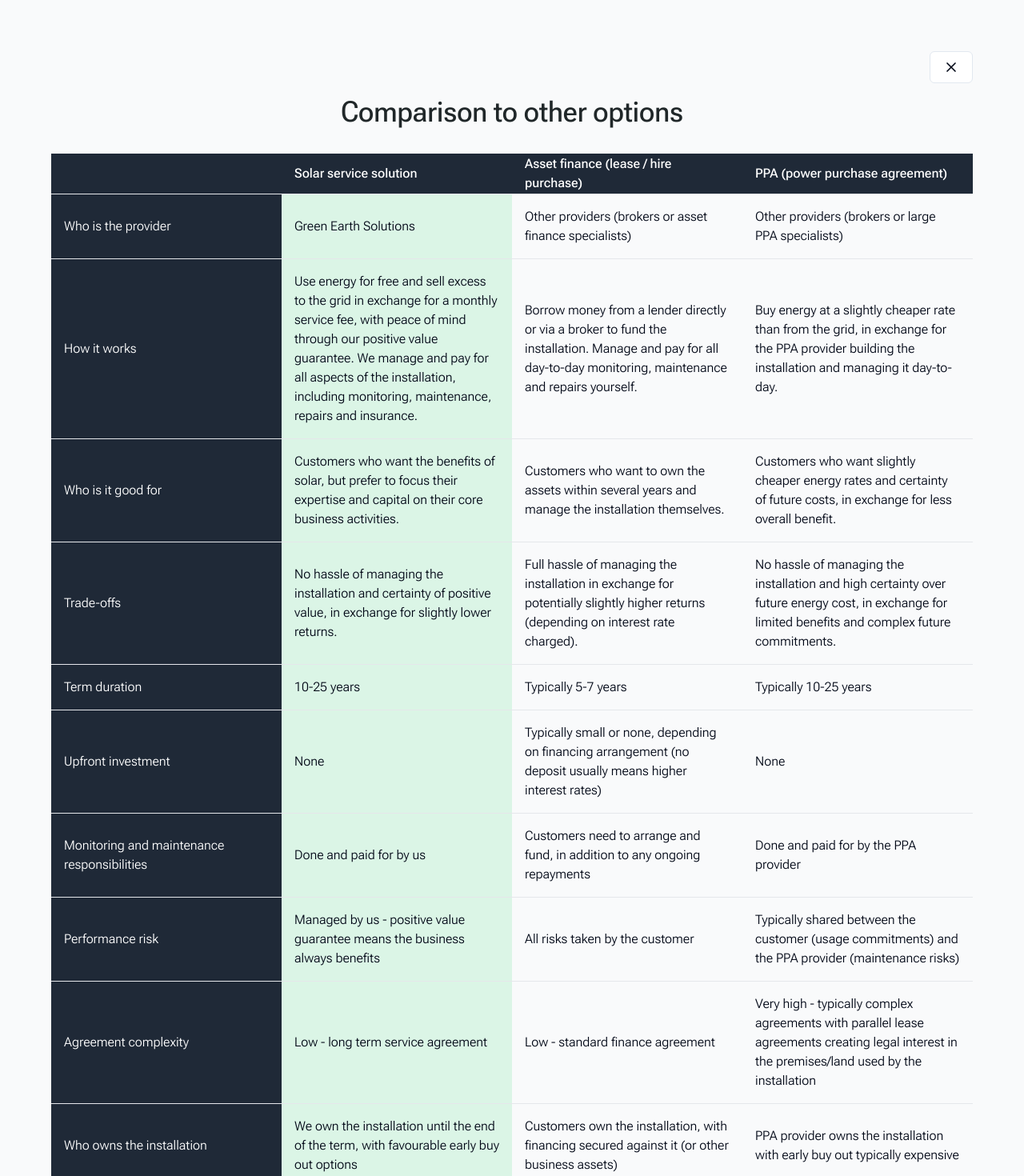
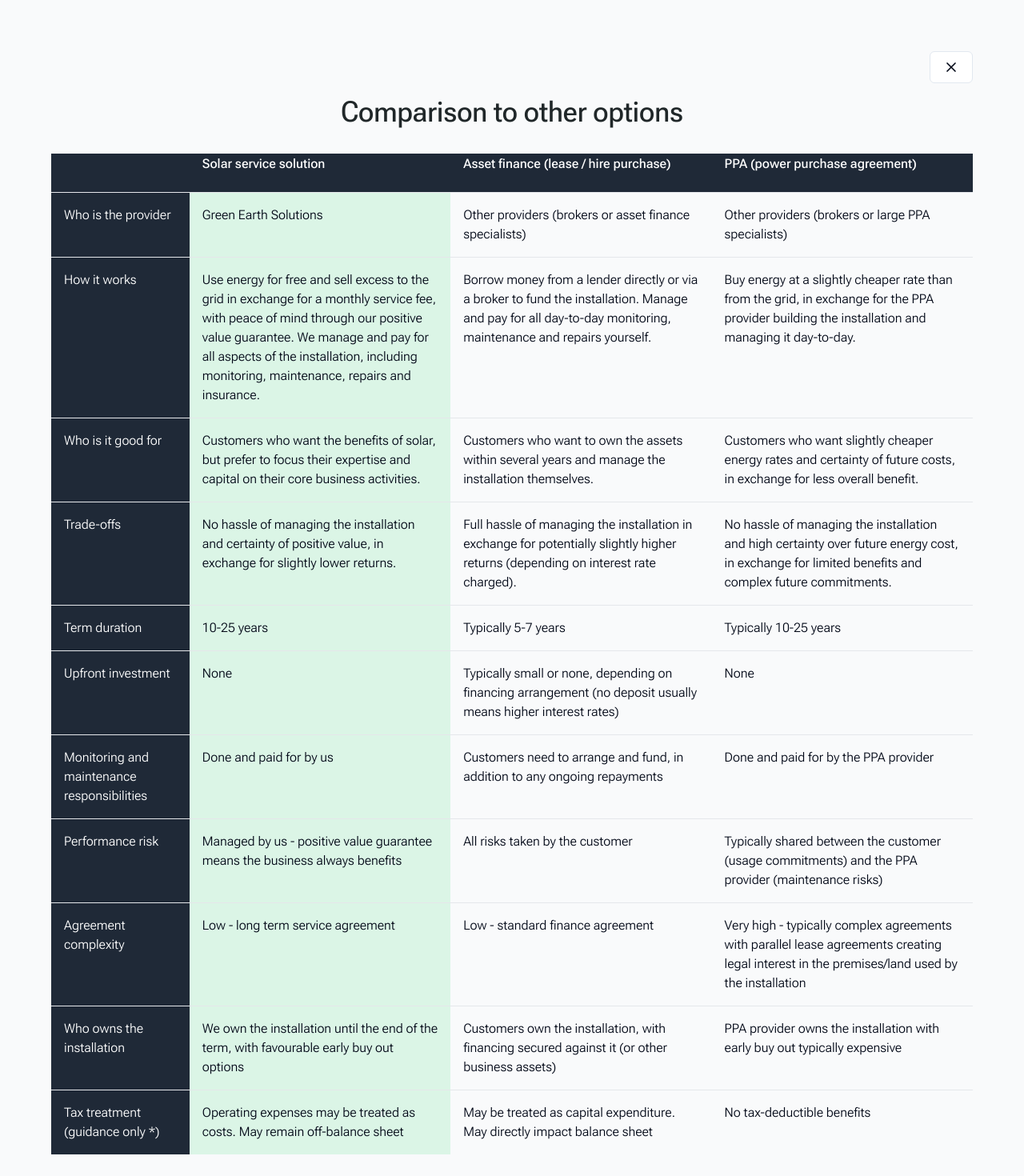
Before and after one commit to marianne-p/ges, a React (Vite) app: page /green_website/comparison in a window 1280 px wide. Shown: the top 1470 px of the page at 80% size. Built offline with nearby package versions, Linux system fonts and the light colour scheme.

Commit message:
18Nov changes

```diff
--- a/src/components/AboutUs.jsx
+++ b/src/components/AboutUs.jsx
@@ -22,13 +22,13 @@ const AboutUs = () => {
               </div>
 
               {/* Right column - SunGift logo */}
-              <div className="w-full md:w-[40%] flex flex-col justify-center items-right">
+              <div className="md:w-[40%] flex flex-col justify-center items-right">
                 <p className="text-gray-600 text-right text-s mb-6">   In partnership with:   </p>
                 <a href="https://www.sungiftsolar.co.uk" target="_blank" rel="noopener noreferrer">
                   <img
                     src={sunGiftLogo}
                     alt="SunGift Solar Logo"
-                    className="w-full h-full object-contain"
+                    className="max-w-[400px] object-contain"
                   />
                 </a>
               </div>
--- a/src/pages/Comparison.jsx
+++ b/src/pages/Comparison.jsx
@@ -29,79 +29,79 @@ const Comparison = () => {
         >
           <Table>
             <TableHeader>
-              <TableRow className="bg-gray-800 text-white">
-                <TableHead className="bg-gray-800 text-white text-base w-1/4"> </TableHead>
-                <TableHead className="bg-gray-800 text-white text-base w-1/4">Solar service solution</TableHead>
-                <TableHead className="bg-gray-800 text-white text-base w-1/4">Asset finance (lease / hire purchase)</TableHead>
-                <TableHead className="bg-gray-800 text-white text-base w-1/4">PPA (power purchase agreement)</TableHead>
+              <TableRow className="bg-gray-800 text-white grid grid-cols-[15%_1fr_1fr_1fr]">
+                <TableHead className="bg-gray-800 text-white text-base "> </TableHead>
+                <TableHead className="bg-gray-800 text-white text-base ">Solar service solution</TableHead>
+                <TableHead className="bg-gray-800 text-white text-base ">Asset finance (lease / hire purchase)</TableHead>
+                <TableHead className="bg-gray-800 text-white text-base ">PPA (power purchase agreement)</TableHead>
               </TableRow>
             </TableHeader>
             <TableBody>
-              <TableRow>
-                <TableCell className="bg-gray-800 text-white text-base w-1/4">Who is the provider</TableCell>
-                <TableCell className="bg-primary-light/30 text-base w-1/4">Green Earth Solutions</TableCell>
-                <TableCell className="text-base w-1/4">Other providers (brokers or asset finance specialists)</TableCell>
-                <TableCell className="text-base w-1/4">Other providers (brokers or large PPA specialists)</TableCell>
+              <TableRow className="grid grid-cols-[15%_1fr_1fr_1fr]">
+                <TableCell className="bg-gray-800 text-white text-base ">Who is the provider</TableCell>
+                <TableCell className="bg-primary-light/30 text-base ">Green Earth Solutions</TableCell>
+                <TableCell className="text-base ">Other providers (brokers or asset finance specialists)</TableCell>
+                <TableCell className="text-base ">Other providers (brokers or large PPA specialists)</TableCell>
               </TableRow>
-              <TableRow>
-                <TableCell className="bg-gray-800 text-white text-base w-1/4">How it works</TableCell>
-                <TableCell className="bg-primary-light/30 text-base w-1/4">Use energy for free and sell excess to the grid in exchange for a monthly service fee, with peace of mind through our positive value guarantee. We manage and pay for all aspects of the installation, including monitoring, maintenance, repairs and insurance.</TableCell>
-                <TableCell className="text-base w-1/4">Borrow money from a lender directly or via a broker to fund the installation. Manage and pay for all day-to-day monitoring, maintenance and repairs yourself.</TableCell>
-                <TableCell className="text-base w-1/4">Buy energy at a slightly cheaper rate than from the grid, in exchange for the PPA provider building the installation and managing it day-to-day.</TableCell>
+              <TableRow className="grid grid-cols-[15%_1fr_1fr_1fr]">
+                <TableCell className="bg-gray-800 text-white text-base ">How it works</TableCell>
+                <TableCell className="bg-primary-light/30 text-base ">Use energy for free and sell excess to the grid in exchange for a monthly service fee, with peace of mind through our positive value guarantee. We manage and pay for all aspects of the installation, including monitoring, maintenance, repairs and insurance.</TableCell>
+                <TableCell className="text-base ">Borrow money from a lender directly or via a broker to fund the installation. Manage and pay for all day-to-day monitoring, maintenance and repairs yourself.</TableCell>
+                <TableCell className="text-base ">Buy energy at a slightly cheaper rate than from the grid, in exchange for the PPA provider building the installation and managing it day-to-day.</TableCell>
               </TableRow>
-              <TableRow>
-                <TableCell className="bg-gray-800 text-white text-base w-1/4">Who is it good for</TableCell>
-                <TableCell className="bg-primary-light/30 text-base w-1/4">Customers who want the benefits of solar, but prefer to focus their expertise and capital on their core business activities.</TableCell>
-                <TableCell className="text-base w-1/4">Customers who want to own the assets within several years and manage the installation themselves.</TableCell>
-                <TableCell className="text-base w-1/4">Customers who want slightly cheaper energy rates and certainty of future costs, in exchange for less overall benefit.</TableCell>
+              <TableRow className="grid grid-cols-[15%_1fr_1fr_1fr]">
+                <TableCell className="bg-gray-800 text-white text-base ">Who is it good for</TableCell>
+                <TableCell className="bg-primary-light/30 text-base ">Customers who want the benefits of solar, but prefer to focus their expertise and capital on their core business activities.</TableCell>
+                <TableCell className="text-base ">Customers who want to own the assets within several years and manage the installation themselves.</TableCell>
+                <TableCell className="text-base ">Customers who want slightly cheaper energy rates and certainty of future costs, in exchange for less overall benefit.</TableCell>
               </TableRow>
-              <TableRow>
-                <TableCell className="bg-gray-800 text-white text-base w-1/4">Trade-offs</TableCell>
-                <TableCell className="bg-primary-light/30 text-base w-1/4">No hassle of managing the installation and certainty of positive value, in exchange for slightly lower returns.</TableCell>
-                <TableCell className="text-base w-1/4">Full hassle of managing the installation in exchange for potentially slightly higher returns (depending on interest rate charged).</TableCell>
-                <TableCell className="text-base w-1/4">No hassle of managing the installation and high certainty over future energy cost, in exchange for limited benefits and complex future commitments.</TableCell>
+              <TableRow className="grid grid-cols-[15%_1fr_1fr_1fr]">
+                <TableCell className="bg-gray-800 text-white text-base ">Trade-offs</TableCell>
+                <TableCell className="bg-primary-light/30 text-base ">No hassle of managing the installation and certainty of positive value, in exchange for slightly lower returns.</TableCell>
+                <TableCell className="text-base ">Full hassle of managing the installation in exchange for potentially slightly higher returns (depending on interest rate charged).</TableCell>
+                <TableCell className="text-base ">No hassle of managing the installation and high certainty over future energy cost, in exchange for limited benefits and complex future commitments.</TableCell>
               </TableRow>
-              <TableRow>
-                <TableCell className="bg-gray-800 text-white text-base w-1/4">Term duration</TableCell>
-                <TableCell className="bg-primary-light/30 text-base w-1/4">10-25 years</TableCell>
-                <TableCell className="text-base w-1/4">Typically 5-7 years</TableCell>
-                <TableCell className="text-base w-1/4">Typically 10-25 years</TableCell>
+              <TableRow className="grid grid-cols-[15%_1fr_1fr_1fr]">
+                <TableCell className="bg-gray-800 text-white text-base ">Term duration</TableCell>
+                <TableCell className="bg-primary-light/30 text-base ">10-25 years</TableCell>
+                <TableCell className="text-base ">Typically 5-7 years</TableCell>
+                <TableCell className="text-base ">Typically 10-25 years</TableCell>
               </TableRow>
-              <TableRow>
-                <TableCell className="bg-gray-800 text-white text-base w-1/4">Upfront investment</TableCell>
-                <TableCell className="bg-primary-light/30 text-base w-1/4">None</TableCell>
-                <TableCell className="text-base w-1/4">Typically small or none, depending on financing arrangement (no deposit usually means higher interest rates)</TableCell>
-                <TableCell className="text-base w-1/4">None</TableCell>
+              <TableRow className="grid grid-cols-[15%_1fr_1fr_1fr]">
+                <TableCell className="bg-gray-800 text-white text-base ">Upfront investment</TableCell>
+                <TableCell className="bg-primary-light/30 text-base ">None</TableCell>
+                <TableCell className="text-base ">Typically small or none, depending on financing arrangement (no deposit usually means higher interest rates)</TableCell>
+                <TableCell className="text-base ">None</TableCell>
               </TableRow>
-              <TableRow>
-                <TableCell className="bg-gray-800 text-white text-base w-1/4">Monitoring and maintenance responsibilities</TableCell>
-                <TableCell className="bg-primary-light/30 text-base w-1/4">Done and paid for by us</TableCell>
-                <TableCell className="text-base w-1/4">Customers need to arrange and fund, in addition to any ongoing repayments</TableCell>
-                <TableCell className="text-base w-1/4">Done and paid for by the PPA provider</TableCell>
+              <TableRow className="grid grid-cols-[15%_1fr_1fr_1fr]">
+                <TableCell className="bg-gray-800 text-white text-base ">Monitoring and maintenance responsibilities</TableCell>
+                <TableCell className="bg-primary-light/30 text-base ">Done and paid for by us</TableCell>
+                <TableCell className="text-base ">Customers need to arrange and fund, in addition to any ongoing repayments</TableCell>
+                <TableCell className="text-base ">Done and paid for by the PPA provider</TableCell>
               </TableRow>
-              <TableRow>
-                <TableCell className="bg-gray-800 text-white text-base w-1/4">Performance risk</TableCell>
-                <TableCell className="bg-primary-light/30 text-base w-1/4">Managed by us - positive value guarantee means the business always benefits</TableCell>
-                <TableCell className="text-base w-1/4">All risks taken by the customer</TableCell>
-                <TableCell className="text-base w-1/4">Typically shared between the customer (usage commitments) and the PPA provider (maintenance risks)</TableCell>
+              <TableRow className="grid grid-cols-[15%_1fr_1fr_1fr]">
+                <TableCell className="bg-gray-800 text-white text-base ">Performance risk</TableCell>
+                <TableCell className="bg-primary-light/30 text-base ">Managed by us - positive value guarantee means the business always benefits</TableCell>
+                <TableCell className="text-base ">All risks taken by the customer</TableCell>
+                <TableCell className="text-base ">Typically shared between the customer (usage commitments) and the PPA provider (maintenance risks)</TableCell>
               </TableRow>
-              <TableRow>
-                <TableCell className="bg-gray-800 text-white text-base w-1/4">Agreement complexity</TableCell>
-                <TableCell className="bg-primary-light/30 text-base w-1/4">Low - long term service agreement</TableCell>
-                <TableCell className="text-base w-1/4">Low - standard finance agreement</TableCell>
-                <TableCell className="text-base w-1/4">Very high - typically complex agreements with parallel lease agreements creating legal interest in the premises/land used by the installation</TableCell>
+              <TableRow className="grid grid-cols-[15%_1fr_1fr_1fr]">
+                <TableCell className="bg-gray-800 text-white text-base ">Agreement complexity</TableCell>
+                <TableCell className="bg-primary-light/30 text-base ">Low - long term service agreement</TableCell>
+                <TableCell className="text-base ">Low - standard finance agreement</TableCell>
+                <TableCell className="text-base ">Very high - typically complex agreements with parallel lease agreements creating legal interest in the premises/land used by the installation</TableCell>
               </TableRow>
-              <TableRow>
-                <TableCell className="bg-gray-800 text-white text-base w-1/4">Who owns the installation</TableCell>
-                <TableCell className="bg-primary-light/30 text-base w-1/4">We own the installation until the end of the term, with favourable early buy out options</TableCell>
-                <TableCell className="text-base w-1/4">Customers own the installation, with financing secured against it (or other business assets)</TableCell>
-                <TableCell className="text-base w-1/4">PPA provider owns the installation with early buy out typically expensive</TableCell>
+              <TableRow className="grid grid-cols-[15%_1fr_1fr_1fr]">
+                <TableCell className="bg-gray-800 text-white text-base ">Who owns the installation</TableCell>
+                <TableCell className="bg-primary-light/30 text-base ">We own the installation until the end of the term, with favourable early buy out options</TableCell>
+                <TableCell className="text-base ">Customers own the installation, with financing secured against it (or other business assets)</TableCell>
+                <TableCell className="text-base ">PPA provider owns the installation with early buy out typically expensive</TableCell>
               </TableRow>
-              <TableRow>
-                <TableCell className="bg-gray-800 text-white text-base w-1/4">Tax treatment (guidance only *)</TableCell>
-                <TableCell className="bg-primary-light/30 text-base w-1/4">Operating expenses may be treated as costs. May remain off-balance sheet</TableCell>
-                <TableCell className="text-base w-1/4">May be treated as capital expenditure. May directly impact balance sheet</TableCell>
-                <TableCell className="text-base w-1/4">No tax-deductible benefits</TableCell>
+              <TableRow className="grid grid-cols-[15%_1fr_1fr_1fr]">
+                <TableCell className="bg-gray-800 text-white text-base">Tax treatment (guidance only *)</TableCell>
+                <TableCell className="bg-primary-light/30 text-base">Operating expenses may be treated as costs. May remain off-balance sheet</TableCell>
+                <TableCell className="text-base">May be treated as capital expenditure. May directly impact balance sheet</TableCell>
+                <TableCell className="text-base ">No tax-deductible benefits</TableCell>
               </TableRow>
             </TableBody>
           </Table>
```
Also changed, not shown: src/components/BenefitsChart.jsx (+11 -5 lines), src/components/ComparisonPreview.jsx (+31 -26 lines), src/components/ProcessSteps.jsx (+21 -5 lines), src/index.css (+19 -0 lines).
